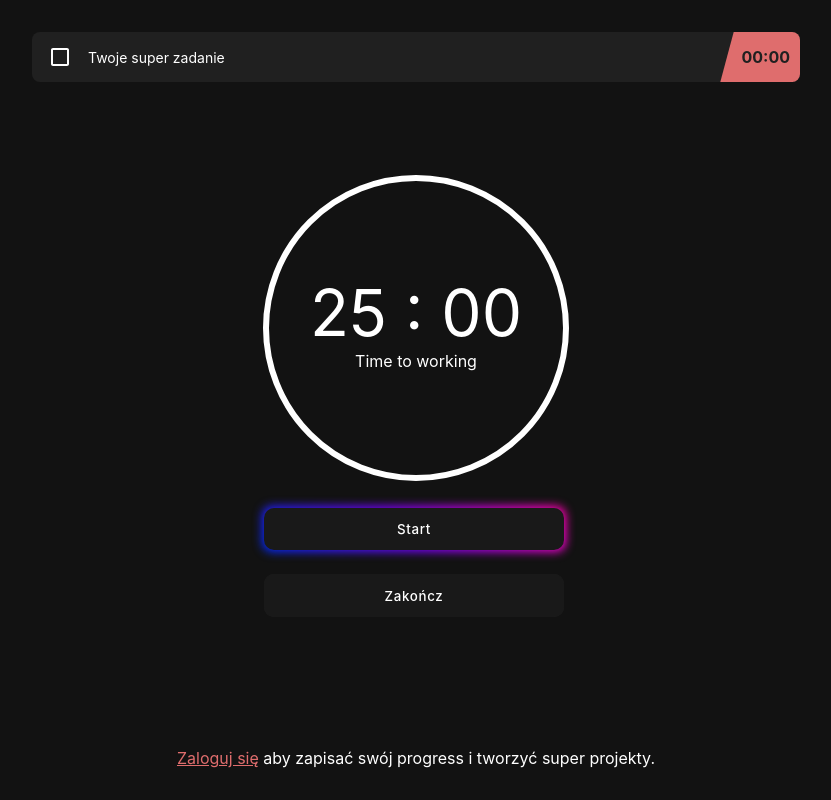
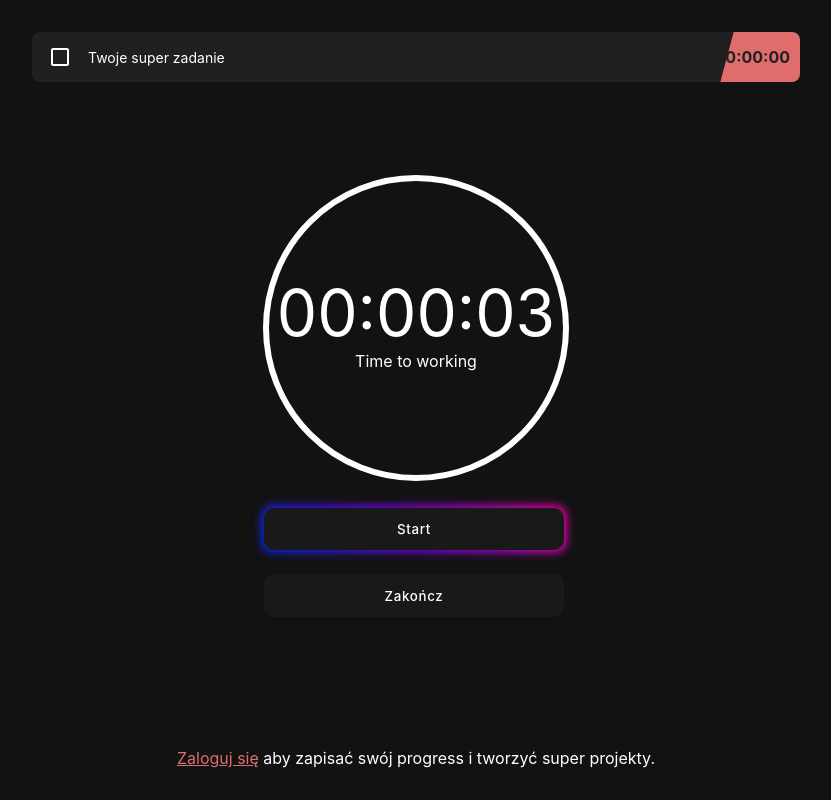
Before and after one commit to Nico2d/TimeLord, a React (Create React App) app: page /timer in a window 1280 px wide. Shown: the whole page, without its empty margins (224-1055 px from the left). Built offline with nearby package versions, Linux system fonts and the light colour scheme.

Commit message:
fix: bug with updating task time

```diff
--- a/src/API/updateTask.ts
+++ b/src/API/updateTask.ts
@@ -1,4 +1,4 @@
-import { API_URL } from "../constants";
+import axiosInst from "../axiosConfig";
 
 type updateTaskProps = {
   id: string | number;
@@ -6,18 +6,7 @@ type updateTaskProps = {
 };
 
 export const updateTask = async (task: updateTaskProps) => {
-  const res = await fetch(`${API_URL}/time-lord-tasks/${task.id}`, {
-    method: "PUT",
-    mode: "cors",
-    cache: "no-cache",
-    credentials: "same-origin",
-    headers: {
-      "Content-Type": "application/json",
-    },
-    redirect: "follow",
-    referrerPolicy: "no-referrer",
-    body: JSON.stringify(task),
-  });
+  const res = await axiosInst.put(`/time-lord-tasks/${task.id}`, task);
 
-  return res.json();
+  return res;
 };
--- a/src/Components/Tasks/Task.tsx
+++ b/src/Components/Tasks/Task.tsx
@@ -6,7 +6,6 @@ import {
 import styled from "styled-components";
 import { TaskType } from "../../Types/Task.type";
 import { Link, useLocation } from "react-router-dom";
-import { getDualDigital } from "../../Utils/getDualDigital";
 import { useTime } from "../../Hooks/useTime";
 import { useMutation, useQueryClient } from "react-query";
 import { updateTask } from "../../API/updateTask";
@@ -24,7 +23,7 @@ export const Task = ({
 }: TaskProps) => {
   const location = useLocation();
   const isTimerPage = location.pathname.split("/")[1] === "timer";
-  const [countToSeconds] = useTime("");
+  const [countToSeconds, secondsToString] = useTime("");
 
   const queryClient = useQueryClient();
   const { mutate } = useMutation(updateTask, {
@@ -48,9 +47,6 @@ export const Task = ({
     totalTaskTime = countToSeconds(task.time);
   }
 
-  let minutes = getDualDigital(Math.floor(totalTaskTime / 60));
-  let seconds = getDualDigital(totalTaskTime % 60);
-
   return (
     <Container progressBar={totalTaskTime}>
       <CheckboxWrapper onClick={clickHandler}>
@@ -59,7 +55,9 @@ export const Task = ({
       <TextWrapper isCompleted={task.isCompleted}>{task.name}</TextWrapper>
 
       {task.isCompleted || isTimerPage ? (
-        <TimeCounterWrapper>{`${minutes}:${seconds}`}</TimeCounterWrapper>
+        <TimeCounterWrapper>
+          {secondsToString(totalTaskTime)}
+        </TimeCounterWrapper>
       ) : (
         <PlayWrapper>
           <Link to={`/timer/${task.id}`}>
--- a/src/Components/Tasks/TaskList.tsx
+++ b/src/Components/Tasks/TaskList.tsx
@@ -56,7 +56,11 @@ const HiddenLabel = styled.p`
 `;
 
 const CompletedTasks = styled.div<{ isHidden: boolean }>`
-  max-height: ${({ isHidden }) => (isHidden ? "0px" : "500px")};
+  max-height: ${({ isHidden }) => (isHidden ? "0px" : "99999px")};
   overflow: hidden;
   transition: max-height 0.3s ease-out;
+
+  :last-child {
+    margin-bottom: 1rem;
+  }
 `;
--- a/src/Components/Timer/Countdown.tsx
+++ b/src/Components/Timer/Countdown.tsx
@@ -1,7 +1,7 @@
 import { useEffect, useState } from "react";
 import styled from "styled-components";
+import { useTime } from "../../Hooks/useTime";
 import { TimerModes } from "../../Types/TimerModes.type";
-import { getDualDigital } from "../../Utils/getDualDigital";
 import { RunningType } from "./RunningType";
 import { useDrawProgressCircle } from "./useDrawProgressCircle";
 
@@ -18,11 +18,9 @@ export const Countdown: React.FC<TimerProps> = ({
   getElapsedTime,
 }) => {
   const [time, setTime] = useState(countdown);
+  const [, secondsToString] = useTime("");
   const [radius, radiusOffset, circumference, circumferenceOffset] =
     useDrawProgressCircle((time / countdown) * 100);
-
-  let minutes = getDualDigital(Math.floor(time / 60));
-  let seconds = getDualDigital(time % 60);
 
   useEffect(() => {
     const CountdownTimeHandler = () => {
@@ -53,8 +51,6 @@ export const Countdown: React.FC<TimerProps> = ({
     getElapsedTime(countdown - time);
   }
 
-  console.log("Countdown render");
-
   return (
     <CountdownWrapper>
       <svg width={radiusOffset * 2} height={radiusOffset * 2}>
@@ -68,7 +64,7 @@ export const Countdown: React.FC<TimerProps> = ({
         />
       </svg>
       <Display>
-        {`${minutes} : ${seconds}`}
+        {secondsToString(time)}
         <p> Time to {RunningType[countdown]} </p>
       </Display>
     </CountdownWrapper>
--- a/src/Components/Timer/Countdown/CountdownContainer.tsx
+++ b/src/Components/Timer/Countdown/CountdownContainer.tsx
@@ -1,44 +1,26 @@
 import { useState } from "react";
-import { useMutation, useQueryClient } from "react-query";
 import styled from "styled-components";
-import { updateTask } from "../../../API/updateTask";
-import { useTime } from "../../../Hooks/useTime";
-import { TaskType } from "../../../Types/Task.type";
 import { TimerModes } from "../../../Types/TimerModes.type";
 import { StyledButton } from "../../Shared/StyledComponents/StyledButton";
 import { Countdown } from "../Countdown";
 import { RunningType } from "../RunningType";
 
 type CountdownContainerProps = {
-  task: TaskType;
+  onFinishHandleUpdateTime: (time: number) => void;
+  startTime?: number;
 };
 
-export const CountdownContainer = ({ task }: CountdownContainerProps) => {
+export const CountdownContainer = ({
+  onFinishHandleUpdateTime,
+  startTime = 0,
+}: CountdownContainerProps) => {
   const [runningMode, setRunningMode] = useState<TimerModes>(TimerModes.stop);
-  const [totalTaskTime, setTotalTaskTime] = useState<number>(0);
+  const [totalTaskTime, setTotalTaskTime] = useState<number>(startTime);
   const [runningType, setRunningType] = useState<RunningType>(
     RunningType.working
   );
 
-  //czy nie mógłbym po prostu zwracać z countdowna gotowego czasu??
-  const [, secondsToString] = useTime("");
-
-  const queryClient = useQueryClient();
-  const { mutate } = useMutation(updateTask, {
-    onSuccess: (data) => {
-      console.log("Update task [Success]:", data);
-    },
-    onError: () => {
-      alert("there was an error");
-    },
-    onSettled: () => {
-      const taskID = task.id;
-      queryClient.invalidateQueries(["task", taskID]);
-      queryClient.refetchQueries(["task", taskID]);
-    },
-  });
-
-  const playButton = () => {
+  const playButtonHandler = () => {
     setRunningMode((runningMode) =>
       runningMode === TimerModes.running ? TimerModes.stop : TimerModes.running
     );
@@ -48,16 +30,12 @@ export const CountdownContainer = ({ task }: CountdownContainerProps) => {
     setRunningMode(TimerModes.finished);
   };
 
-  const onFinishHandleUpdateTime = (elapsedTime: number) => {
+  const finishButtonHandleUpdateTime = (elapsedTime: number) => {
     console.log("finished handler");
     if (runningType === RunningType.working) {
       let addedTime = totalTaskTime + elapsedTime;
 
-      let body = task;
-      body.time = secondsToString(addedTime);
-
-      mutate(body);
-
+      onFinishHandleUpdateTime(addedTime);
       setTotalTaskTime(addedTime);
     }
 
@@ -74,11 +52,11 @@ export const CountdownContainer = ({ task }: CountdownContainerProps) => {
       <Countdown
         countdown={runningType}
         isRunning={runningMode}
-        getElapsedTime={onFinishHandleUpdateTime}
+        getElapsedTime={finishButtonHandleUpdateTime}
       />
 
       <ButtonWrapper
-        onClick={playButton}
+        onClick={playButtonHandler}
         isFocus={runningMode !== TimerModes.running}
       >
         {runningMode === TimerModes.running ? "Pause" : "Start"}
--- a/src/Components/Timer/RunningType.ts
+++ b/src/Components/Timer/RunningType.ts
@@ -1,5 +1,5 @@
 export enum RunningType {
-  working = 1500,
+  working = 3, //1500, - 25min
   break = 5,
   longBreak = 15,
 }
--- a/src/Components/Timer/TimerContainer.tsx
+++ b/src/Components/Timer/TimerContainer.tsx
@@ -1,4 +1,7 @@
+import { useQueryClient, useMutation } from "react-query";
 import styled from "styled-components";
+import { updateTask } from "../../API/updateTask";
+import { useTime } from "../../Hooks/useTime";
 import { TaskType } from "../../Types/Task.type";
 import { Backward } from "./Backward";
 import { CountdownContainer } from "./Countdown/CountdownContainer";
@@ -9,6 +12,30 @@ type TimeControllerProps = {
 };
 
 export const TimerController = ({ task }: TimeControllerProps) => {
+  const [stringToSeconds, secondsToString] = useTime("");
+
+  const queryClient = useQueryClient();
+  const { mutate } = useMutation(updateTask, {
+    onSuccess: (data) => {
+      console.log("Update task [Success]:", data);
+
+      queryClient.invalidateQueries(["task", task.id]);
+      queryClient.refetchQueries(["task", task.id]);
+    },
+    onError: () => {
+      alert("there was an error");
+    },
+  });
+
+  const onFinishHandleUpdateTime = (addedTime: number) => {
+    console.log("onFinishHandleUpdateTime [addedTime]: ", addedTime);
+    let body = task;
+    body.time = secondsToString(addedTime);
+
+    console.log("onFinishHandleUpdateTime:", body.time);
+    mutate(body);
+  };
+
   let projectName = "/";
   if (typeof task.time_lord_project === "object") {
     projectName = task.time_lord_project.name;
@@ -19,7 +46,10 @@ export const TimerController = ({ task }: TimeControllerProps) => {
       <Backward projectName={projectName} />
       <TaskDisplay task={task} />
 
-      <CountdownContainer task={task} />
+      <CountdownContainer
+        onFinishHandleUpdateTime={onFinishHandleUpdateTime}
+        startTime={stringToSeconds(task.time)}
+      />
     </Container>
   );
 };
--- a/src/Hooks/useTime.ts
+++ b/src/Hooks/useTime.ts
@@ -1,8 +1,11 @@
-import { getDualDigital } from "../Utils/getDualDigital";
-
 export const useTime = (
   time: string
 ): [(time: string) => number, (totalSeconds: number) => string] => {
+  const getDualDigital = (number: number) => {
+    if (number < 10) return `0${number}`;
+    else return number;
+  };
+
   const countToSeconds = (time: string) => {
     if (time == null) {
       return 0;
--- a/src/Pages/Timer.tsx
+++ b/src/Pages/Timer.tsx
@@ -16,8 +16,6 @@ export const Timer = () => {
     fetchTask
   );
 
-  console.log(!params);
-
   const task: TaskType = data;
 
   if (error) {
--- a/src/Pages/TimerWithoutAuth.tsx
+++ b/src/Pages/TimerWithoutAuth.tsx
@@ -3,21 +3,32 @@ import { Link } from "react-router-dom";
 import styled from "styled-components";
 import { Task } from "../Components/Tasks/Task";
 import { CountdownContainer } from "../Components/Timer/Countdown/CountdownContainer";
+import { useTime } from "../Hooks/useTime";
 import { TaskType } from "../Types/Task.type";
 
 export const TimerWithoutAuth = () => {
-  const [task] = useState<TaskType>({
+  const [stringToSeconds, secondsToString] = useTime("");
+  const [task, setTask] = useState<TaskType>({
     name: "Twoje super zadanie",
   } as TaskType);
+
+  const onFinishHandleUpdateTime = (addedTime: number) => {
+    setTask({
+      name: "Twoje super zadanie",
+      time: secondsToString(addedTime),
+    } as TaskType);
+  };
 
   return (
     <Container>
       <StyledWrapper>
-        <Task task={task} />
+        <Task task={task} totalTaskTime={stringToSeconds(task.time)} />
       </StyledWrapper>
 
       <CountdownContainerWrapper>
-        <CountdownContainer task={task} />
+        <CountdownContainer
+          onFinishHandleUpdateTime={onFinishHandleUpdateTime}
+        />
       </CountdownContainerWrapper>
 
       <RegisterContainer>
--- a/src/Utils/getDualDigital.ts
+++ /dev/null
@@ -1,4 +0,0 @@
-export const getDualDigital = (number: number) => {
-  if (number < 10) return `0${number}`;
-  else return number;
-};
```
